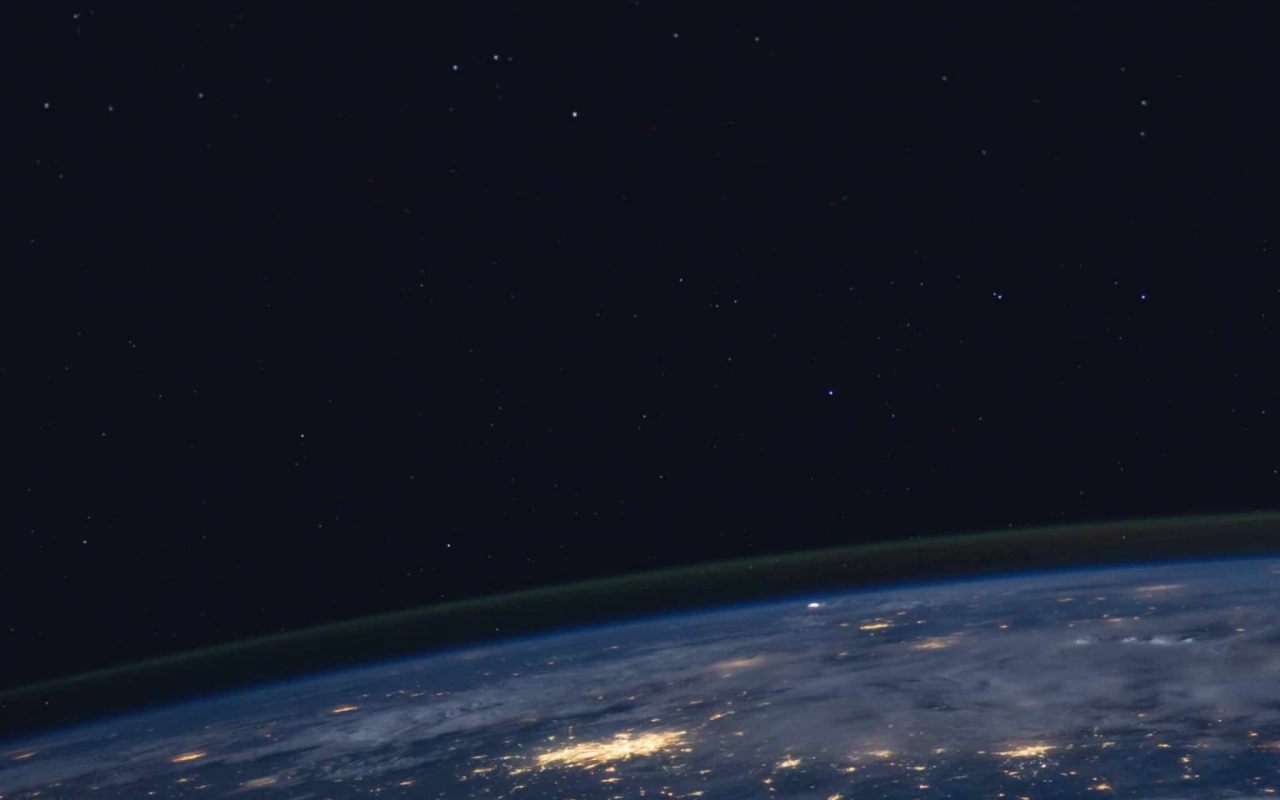
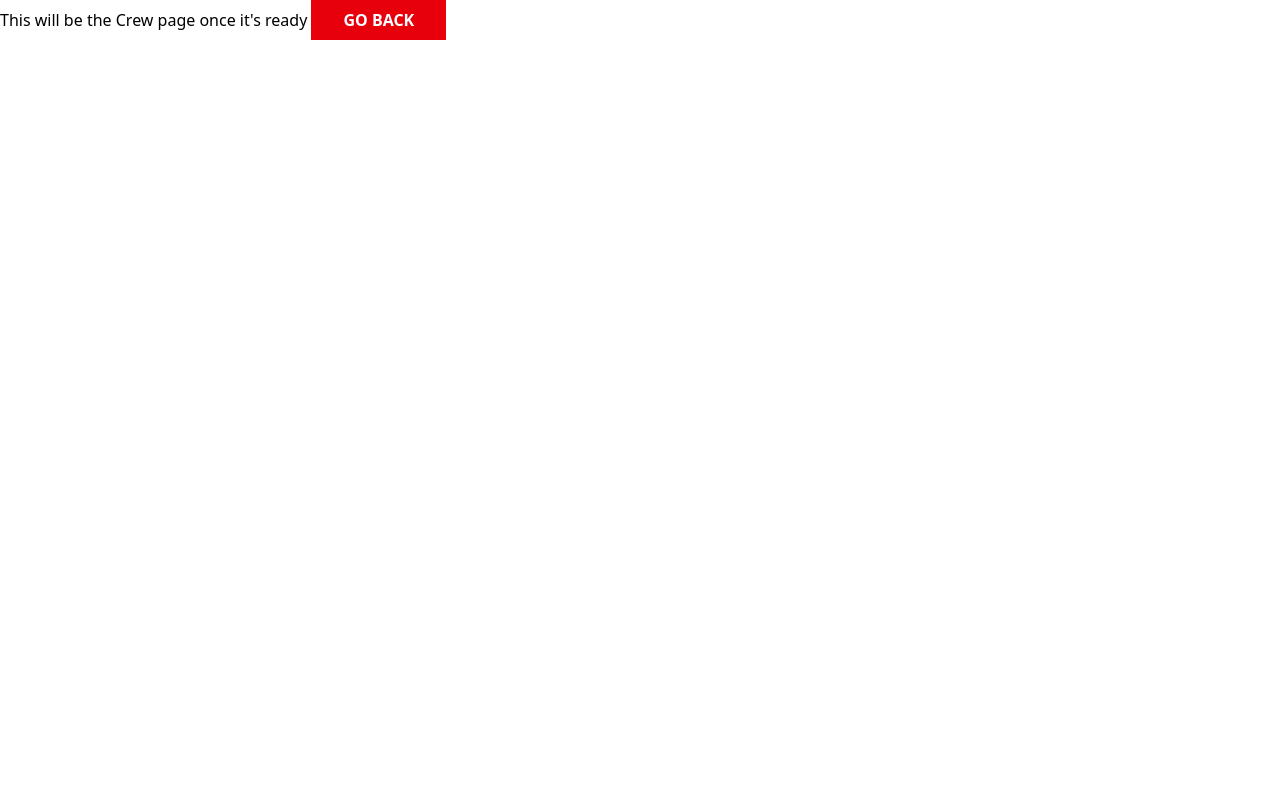
Before and after one commit to LukCen/LBJSpaceTravel, a Vue app: page /crew in a window 1280 px wide. Built offline with nearby package versions, Linux system fonts and the light colour scheme; a web font is replaced by a local one.

Commit message:
router config, router-view in App.vue

```diff
--- a/package.json
+++ b/package.json
@@ -12,7 +12,8 @@
     "@tailwindcss/vite": "^4.1.12",
     "@vueuse/core": "^13.6.0",
     "tailwindcss": "^4.1.12",
-    "vue": "^3.5.18"
+    "vue": "^3.5.18",
+    "vue-router": "^4.5.1"
   },
   "devDependencies": {
     "@vitejs/plugin-vue": "^6.0.1",
--- a/src/App.vue
+++ b/src/App.vue
@@ -1,11 +1,11 @@
 <script setup lang="ts">
-import Home from './components/Home.vue';
-
+import Navbar from './components/Navbar.vue';
 
 </script>
 
 <template>
-  <Home />
+  <Navbar />
+  <RouterView />
 </template>
 
 <style scoped></style>
--- /dev/null
+++ b/src/components/Crew.vue
@@ -0,0 +1,4 @@
+<template>
+  This will be the Crew page once it's ready
+  <button class="bg-red-600 text-white font-bold px-8 py-2" @click="$router.back()">GO BACK</button>
+</template>
--- /dev/null
+++ b/src/components/Destination.vue
@@ -0,0 +1,4 @@
+<template>
+  This will be the Destination page once it's ready
+  <button class="bg-red-600 text-white font-bold px-8 py-2" @click="$router.back()">GO BACK</button>
+</template>
--- a/src/components/Home.vue
+++ b/src/components/Home.vue
@@ -2,9 +2,10 @@
 import bgDesktop from "../../src/assets/home/background-home-desktop.jpg"
 import bgTablet from "../../src/assets/home/background-home-tablet.jpg"
 import bgMobile from "../../src/assets/home/background-home-mobile.jpg"
+
 import { computed } from "vue"
 import { useMediaQuery } from "@vueuse/core"
-const isMobile = useMediaQuery("(max-width:765px)")
+const isMobile = useMediaQuery("(max-width:767px)")
 const isTablet = useMediaQuery("(min-width:768px) and (max-width:1439px)")
 const isDesktop = useMediaQuery("(min-width:1440px)")
 
@@ -17,7 +18,7 @@ const chooseImage = computed(() => {
     return bgDesktop
   }
 })
-console.log(`mob: ${isMobile.value} | tab ${isTablet.value} | desk ${isDesktop.value}`)
+
 </script>
 <template>
   <main class="h-screen w-screen bg-center bg-cover" v-bind:style="{ backgroundImage: `url(${chooseImage})` }">
--- /dev/null
+++ b/src/components/Navbar.vue
@@ -0,0 +1,6 @@
+<template>
+  <nav>
+    <ul>
+    </ul>
+  </nav>
+</template>
--- /dev/null
+++ b/src/components/Technology.vue
@@ -0,0 +1,4 @@
+<template>
+  This will be the Technology page once it's ready
+  <button class="bg-red-600 text-white font-bold px-8 py-2" @click="$router.back()">GO BACK</button>
+</template>
--- a/src/main.ts
+++ b/src/main.ts
@@ -1,4 +1,5 @@
 import { createApp } from 'vue'
 import App from './App.vue'
+import { router } from './router'
 
-createApp(App).mount('#app')
+createApp(App).use(router).mount('#app')
--- /dev/null
+++ b/src/router.ts
@@ -0,0 +1,20 @@
+import { createRouter, createWebHistory } from "vue-router";
+import Home from "./components/Home.vue";
+import Destination from "./components/Destination.vue";
+import Crew from "./components/Crew.vue";
+import Technology from "./components/Technology.vue";
+
+const routes = [
+  { path: '/', component: Home },
+  { path: '/destination', component: Destination },
+  { path: '/crew', component: Crew },
+  { path: '/technology', component: Technology }
+]
+
+export const router = createRouter({
+  history: createWebHistory(),
+  routes,
+  scrollBehavior() {
+    return { top: 0 }
+  }
+})
```
Also changed, not shown: 1 other file (tests, documents, lock files or other folders).
